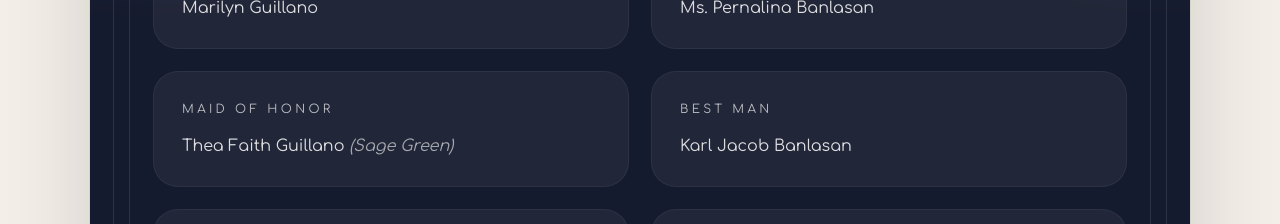
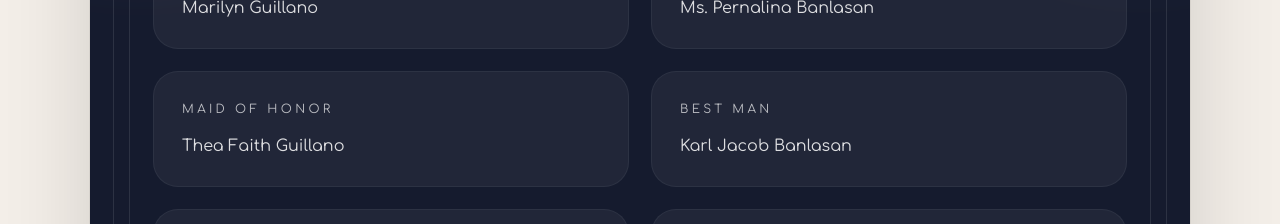
Before and after one commit to Moowses/mosses-vanesa-wedding, a Next.js app: page / in a window 1280 px wide. Shown: the part 2840-3064 px from the top of the page. Built offline with nearby package versions, Linux system fonts and the light colour scheme.

Commit message:
Update page.tsx

```diff
--- a/app/page.tsx
+++ b/app/page.tsx
@@ -335,7 +335,7 @@ export default function Home() {
                 Maid of Honor
               </p>
               <p className="mt-4 text-white/85">
-                Thea Faith Guillano <span className="italic text-white/60">(Sage Green)</span>
+                Thea Faith Guillano
               </p>
             </div>
 
```
